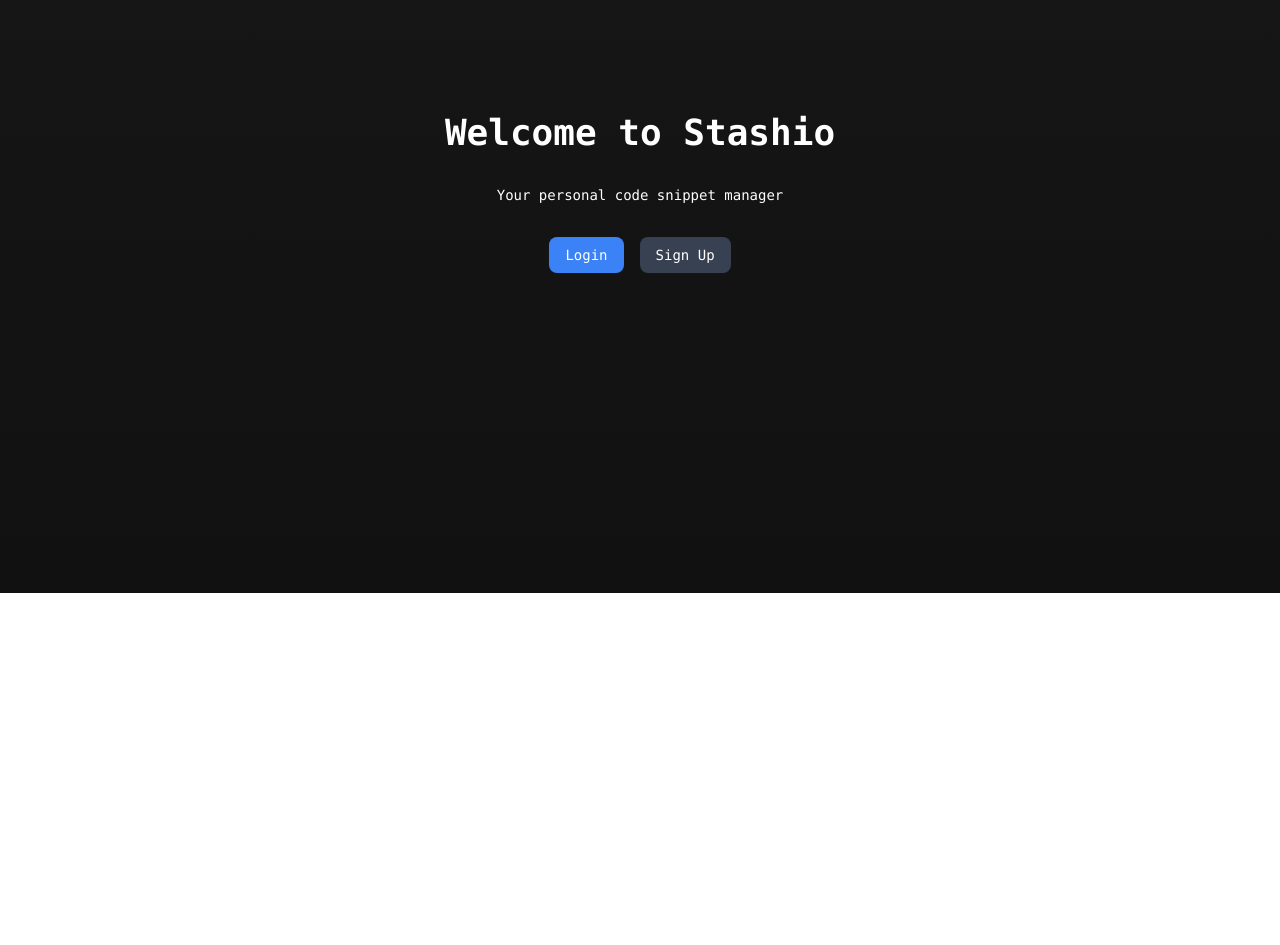
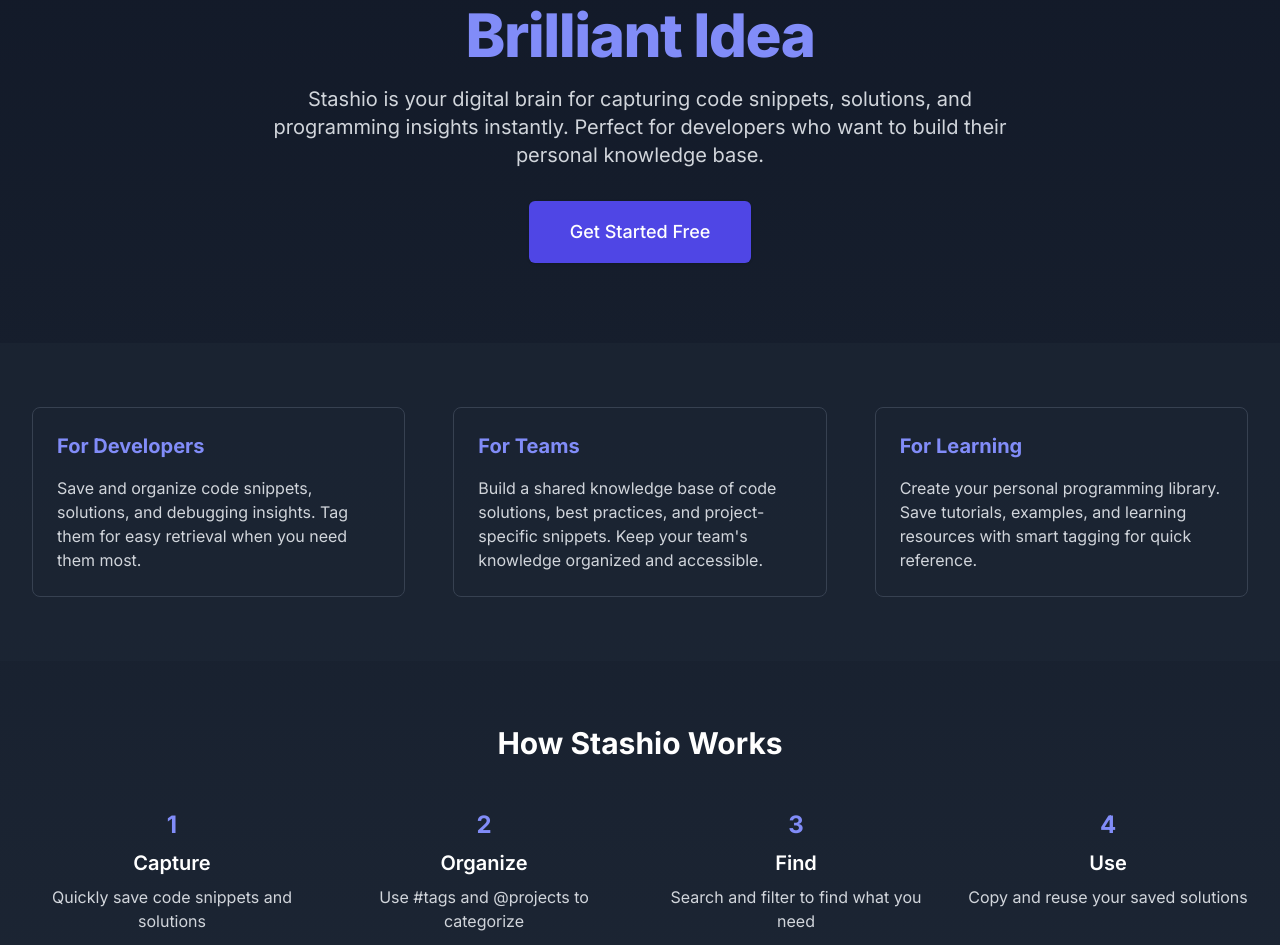
Before and after one commit to nzrickynz/fuzzy-computing-machine, a Next.js app: page / in a window 1280 px wide. Shown: the part 207-1152 px from the top of the page. Before the commit the page ends 800 px from the top, so only its background shows below. Built offline with nearby package versions, Linux system fonts and the light colour scheme; no server answers.

Commit message:
feat: enhance homepage with engaging content and better UI

```diff
--- a/src/app/page.tsx
+++ b/src/app/page.tsx
@@ -17,36 +17,160 @@ export default async function Home() {
   const user = await getUser();
 
   return (
-    <main className="flex min-h-screen flex-col items-center justify-center p-24">
-      <div className="z-10 max-w-5xl w-full items-center justify-between font-mono text-sm">
-        <h1 className="text-4xl font-bold text-center mb-8">Welcome to Stashio</h1>
-        <p className="text-center mb-8">Your personal code snippet manager</p>
-        <div className="flex justify-center gap-4">
+    <div className="min-h-screen bg-gradient-to-b from-gray-900 to-gray-800 text-white">
+      {/* Navigation */}
+      <nav className="px-4 py-5 mx-auto max-w-7xl sm:px-6 lg:px-8">
+        <div className="flex items-center justify-between">
+          <div className="flex items-center">
+            <Link href="/" className="text-2xl font-bold text-white">
+              Stashio
+            </Link>
+          </div>
+          <div>
             {user ? (
               <Link
                 href="/dashboard"
-              className="rounded-lg px-4 py-2 bg-blue-500 text-white hover:bg-blue-600 transition-colors"
+                className="px-4 py-2 text-sm font-medium text-white bg-indigo-600 rounded-md hover:bg-indigo-700"
               >
-              Go to Dashboard
+                View Dashboard
               </Link>
             ) : (
               <>
                 <Link
                   href="/login"
-                className="rounded-lg px-4 py-2 bg-blue-500 text-white hover:bg-blue-600 transition-colors"
+                  className="text-gray-300 hover:text-white mr-8"
                 >
                   Login
                 </Link>
                 <Link
                   href="/signup"
-                className="rounded-lg px-4 py-2 bg-gray-700 text-white hover:bg-gray-600 transition-colors"
+                  className="px-4 py-2 text-sm font-medium text-white bg-indigo-600 rounded-md hover:bg-indigo-700"
                 >
-                Sign Up
+                  Sign Up Free
                 </Link>
               </>
             )}
           </div>
         </div>
-    </main>
+      </nav>
+
+      {/* Only show marketing content if not authenticated */}
+      {!user && (
+        <>
+          {/* Hero Section */}
+          <section className="px-4 py-20 mx-auto max-w-7xl sm:px-6 lg:px-8">
+            <div className="text-center">
+              <h1 className="text-4xl font-extrabold tracking-tight sm:text-5xl md:text-6xl">
+                <span className="block">Never Lose Another</span>
+                <span className="block text-indigo-400">Brilliant Idea</span>
+              </h1>
+              <p className="max-w-md mx-auto mt-3 text-base text-gray-300 sm:text-lg md:mt-5 md:text-xl md:max-w-3xl">
+                Stashio is your digital brain for capturing code snippets, solutions, and programming insights instantly. Perfect for developers who want to build their personal knowledge base.
+              </p>
+              <div className="mt-5 max-w-md mx-auto sm:flex sm:justify-center md:mt-8">
+                <div className="rounded-md shadow">
+                  <Link
+                    href="/signup"
+                    className="w-full flex items-center justify-center px-8 py-3 border border-transparent text-base font-medium rounded-md text-white bg-indigo-600 hover:bg-indigo-700 md:py-4 md:text-lg md:px-10"
+                  >
+                    Get Started Free
+                  </Link>
+                </div>
+              </div>
+            </div>
+          </section>
+
+          {/* Features Section */}
+          <section className="py-16 bg-gray-800/50">
+            <div className="max-w-7xl mx-auto px-4 sm:px-6 lg:px-8">
+              <div className="grid grid-cols-1 gap-12 lg:grid-cols-3">
+                {/* Developer Use Case */}
+                <div className="p-6 border border-gray-700 rounded-lg">
+                  <h3 className="text-xl font-bold text-indigo-400 mb-4">For Developers</h3>
+                  <p className="text-gray-300">
+                    Save and organize code snippets, solutions, and debugging insights. Tag them for easy retrieval when you need them most.
+                  </p>
+                </div>
+
+                {/* Team Use Case */}
+                <div className="p-6 border border-gray-700 rounded-lg">
+                  <h3 className="text-xl font-bold text-indigo-400 mb-4">For Teams</h3>
+                  <p className="text-gray-300">
+                    Build a shared knowledge base of code solutions, best practices, and project-specific snippets. Keep your team's knowledge organized and accessible.
+                  </p>
+                </div>
+
+                {/* Personal Use Case */}
+                <div className="p-6 border border-gray-700 rounded-lg">
+                  <h3 className="text-xl font-bold text-indigo-400 mb-4">For Learning</h3>
+                  <p className="text-gray-300">
+                    Create your personal programming library. Save tutorials, examples, and learning resources with smart tagging for quick reference.
+                  </p>
+                </div>
+              </div>
+            </div>
+          </section>
+
+          {/* How It Works Section */}
+          <section className="py-16">
+            <div className="max-w-7xl mx-auto px-4 sm:px-6 lg:px-8">
+              <h2 className="text-3xl font-bold text-center mb-12">How Stashio Works</h2>
+              <div className="grid grid-cols-1 gap-8 md:grid-cols-2 lg:grid-cols-4">
+                <div className="text-center">
+                  <div className="text-2xl font-bold text-indigo-400 mb-2">1</div>
+                  <h3 className="text-xl font-semibold mb-2">Capture</h3>
+                  <p className="text-gray-300">Quickly save code snippets and solutions</p>
+                </div>
+                <div className="text-center">
+                  <div className="text-2xl font-bold text-indigo-400 mb-2">2</div>
+                  <h3 className="text-xl font-semibold mb-2">Organize</h3>
+                  <p className="text-gray-300">Use #tags and @projects to categorize</p>
+                </div>
+                <div className="text-center">
+                  <div className="text-2xl font-bold text-indigo-400 mb-2">3</div>
+                  <h3 className="text-xl font-semibold mb-2">Find</h3>
+                  <p className="text-gray-300">Search and filter to find what you need</p>
+                </div>
+                <div className="text-center">
+                  <div className="text-2xl font-bold text-indigo-400 mb-2">4</div>
+                  <h3 className="text-xl font-semibold mb-2">Use</h3>
+                  <p className="text-gray-300">Copy and reuse your saved solutions</p>
+                </div>
+              </div>
+            </div>
+          </section>
+
+          {/* CTA Section */}
+          <section className="py-20 bg-indigo-600">
+            <div className="max-w-7xl mx-auto px-4 sm:px-6 lg:px-8 text-center">
+              <h2 className="text-3xl font-extrabold mb-8">Start Building Your Code Library Today</h2>
+              <p className="text-xl mb-8 max-w-2xl mx-auto">
+                Join developers who trust Stashio to keep their code snippets organized and accessible.
+              </p>
+              <Link
+                href="/signup"
+                className="inline-block px-8 py-3 border-2 border-white text-lg font-medium rounded-md text-white hover:bg-white hover:text-indigo-600 transition-colors"
+              >
+                Sign Up Now - It's Free
+              </Link>
+            </div>
+          </section>
+        </>
+      )}
+
+      {/* Show redirect message if authenticated */}
+      {user && (
+        <div className="flex flex-col items-center justify-center min-h-[60vh] text-center">
+          <h1 className="text-4xl font-bold mb-8">Welcome Back!</h1>
+          <p className="text-xl mb-8">Ready to add more code snippets?</p>
+          <Link
+            href="/dashboard"
+            className="px-8 py-3 text-lg font-medium text-white bg-indigo-600 rounded-md hover:bg-indigo-700"
+          >
+            Go to Dashboard
+          </Link>
+        </div>
+      )}
+    </div>
   );
 }
```
Lines whose indentation alone changed are shown as unchanged.
